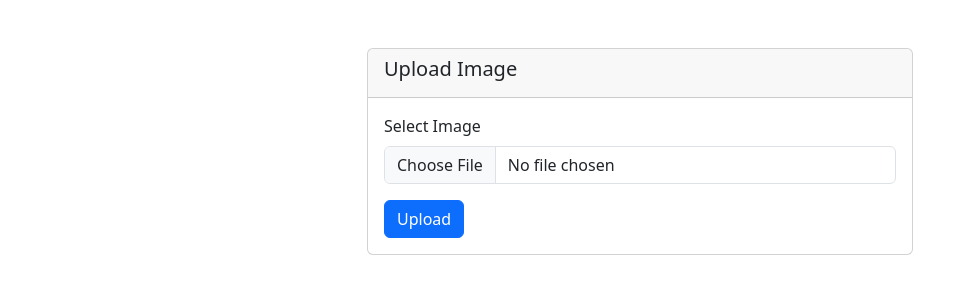
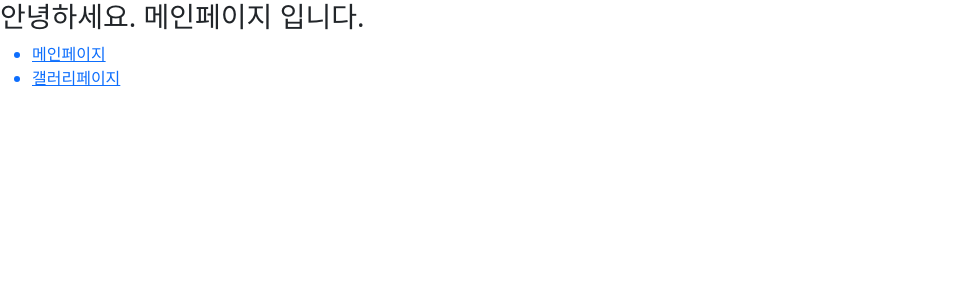
Before and after one commit to ByungHeonLEE/NoFakeChain, a React (Create React App) app in the folder deepfake_platform/client/: page /upload in a window 1280 px wide. Shown: the top 300 px of the page, without its empty margins (0-975 px from the left). Built offline with nearby package versions, Linux system fonts and the light colour scheme.

Commit message:
feat: Implement Image Gallery

```diff
--- a/deepfake_platform/client/src/App.js
+++ b/deepfake_platform/client/src/App.js
@@ -1,12 +1,20 @@
 import React, { Component } from 'react';
-import { BrowserRouter as Router, Route, Switch, Link } from 'react-router-dom';
+import { BrowserRouter, Routes, Route } from 'react-router-dom';
 import 'bootstrap/dist/css/bootstrap.min.css';
 import ImageUpload from './ImageUpload';
+import ImageGallery from './ImageGallery';
+import Header from './Header';
 
 function App() {
   return (
-    <div className="App">
-      <ImageUpload></ImageUpload>
+    <div className='App'>
+      <BrowserRouter>
+        <Header />
+        <Routes>
+          <Route path="/" element ={<ImageUpload/>} />
+          <Route path="/gallery" element = {<ImageGallery/>} />
+        </Routes>
+      </BrowserRouter>
     </div>
   );
 }
--- /dev/null
+++ b/deepfake_platform/client/src/Header.js
@@ -0,0 +1,16 @@
+import React from 'react';
+import { Link } from 'react-router-dom';
+
+const Header = (props) => {
+	return (
+		<div>
+			<h3>안녕하세요. 메인페이지 입니다.</h3>
+			<ul>
+				<Link to="/"><li>메인페이지</li></Link>
+				<Link to="/gallery"><li>갤러리페이지</li></Link>
+			</ul>
+		</div>
+	);
+};
+
+export default Header;
--- /dev/null
+++ b/deepfake_platform/client/src/ImageGallery.css
@@ -0,0 +1,5 @@
+/* ImageGallery.css */
+.card-img-top {
+    max-height: 200px;
+    object-fit: cover;
+}
--- /dev/null
+++ b/deepfake_platform/client/src/ImageGallery.js
@@ -0,0 +1,39 @@
+import React, { useState, useEffect } from 'react';
+import axios from 'axios';
+import './ImageGallery.css';  // For additional styling if needed
+
+function ImageGallery() {
+    const [images, setImages] = useState([]);
+
+    useEffect(() => {
+        async function fetchData() {
+            try {
+                const response = await axios.get('http://127.0.0.1:5000/api/images');
+                setImages(response.data);
+            } catch (error) {
+                console.error("Error fetching images:", error);
+            }
+        }
+        fetchData();
+    }, []);
+
+    return (
+        <div className="container mt-5">
+            <h2 className="mb-4">Image Gallery</h2>
+            <div className="row">
+                {images.map(image => (
+                    <div key={image._id} className="col-md-4 mb-4">
+                        <div className="card">
+                            <img src={image.url} alt={image.title} className="card-img-top" />
+                            <div className="card-body">
+                                <h5 className="card-title">{image.title}</h5>
+                            </div>
+                        </div>
+                    </div>
+                ))}
+            </div>
+        </div>
+    );
+}
+
+export default ImageGallery;
```
